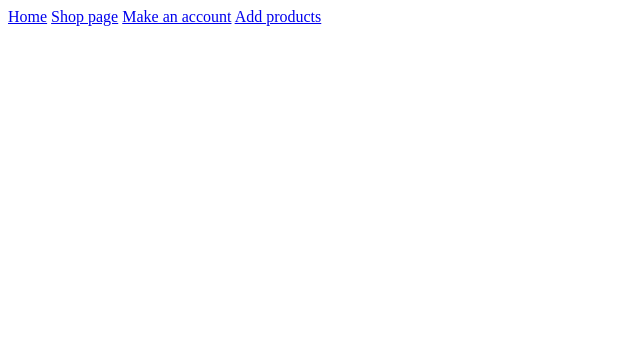
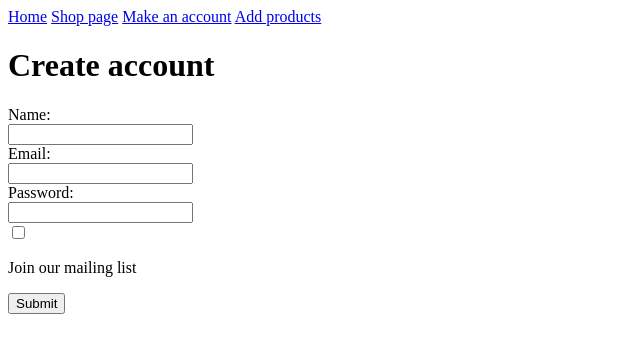
Before and after one commit to 21033zh/13-DTECH, a plain HTML site: page makeAccount/makeAccount.html in a window 1280 px wide. Shown: the whole page, without its empty margins (0-640 px from the left). Drawn offline with Linux system fonts and the light colour scheme.

Commit message:
Database model

```diff
--- a/makeAccount/makeAccount.html
+++ b/makeAccount/makeAccount.html
@@ -14,9 +14,22 @@
     </head>
     <body>
         <script src="/makeAccount/makeAccount.js"></script>
+
         <a href="index.html">Home</a>
         <a href="/shopAll/shopAll.html">Shop page</a>
         <a href="/makeAccount/makeAccount.html">Make an account</a>
         <a href="/addProducts/addProducts.html">Add products</a>
+
+        <form onsubmit="createAccount(event); return false">
+            <h1>Create account</h1>
+            <label for="name">Name:</label><br>
+            <input type="text" id="name" name="name"><br>
+            <label for="email">Email:</label><br>
+            <input type="text" id="email" name="email"><br>
+            <label for="email">Password:</label><br>
+            <input type="text" id="password" name="password"><br>
+            <input type="checkbox" id="mailingList"><p>Join our mailing list</p>
+            <input type="submit" value="Submit">
+        </form>
     </body>
 </html>
--- a/makeAccount/makeAccount.js
+++ b/makeAccount/makeAccount.js
@@ -0,0 +1,19 @@
+function createAccount(event) {
+    event.preventDefault();
+    var name = document.getElementById("name").value;
+    var email = document.getElementById("email").value;
+    var password = document.getElementById("password").value;
+    var mailingList = document.getElementById("mailingList").checked;
+    console.log('name: ' + name + ', email: ' + email);
+
+    let newAccountRef = firebase.database().ref('accounts').push();
+    newAccountRef.set({
+    name: name,
+    email: email,
+    password: password
+    });
+
+    if (mailingList === true) {
+        console.log('join mailing list')
+    }
+}
```
Also changed, not shown: shopAll/productPage.html (+6 -3 lines), shopAll/shopAll.html (+1 -0 lines), shopAll/shopAll.js (+20 -2 lines).
